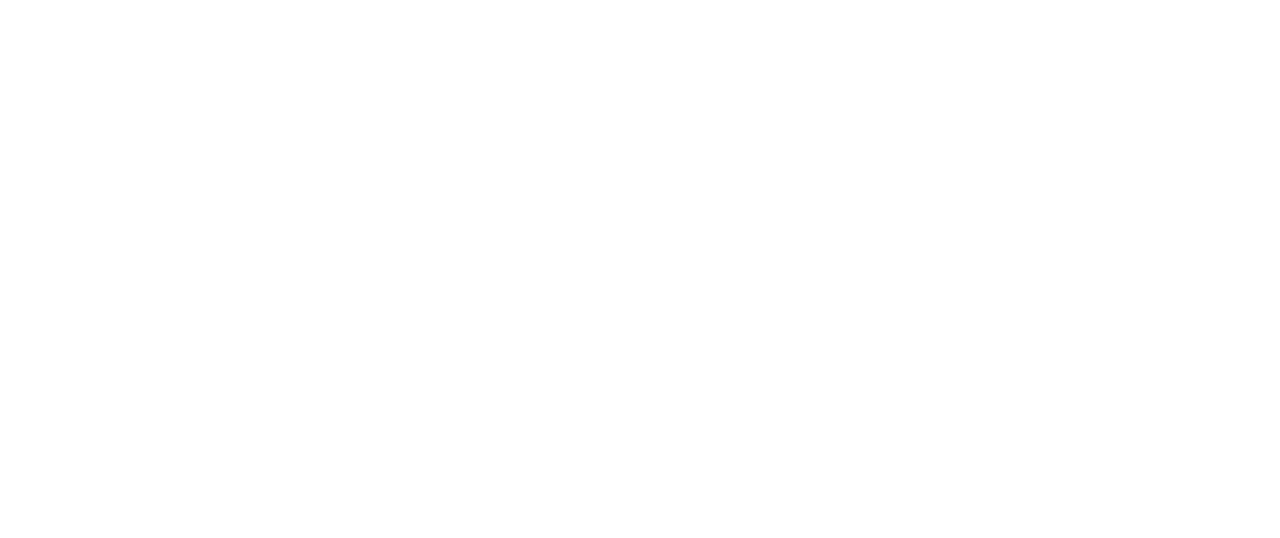
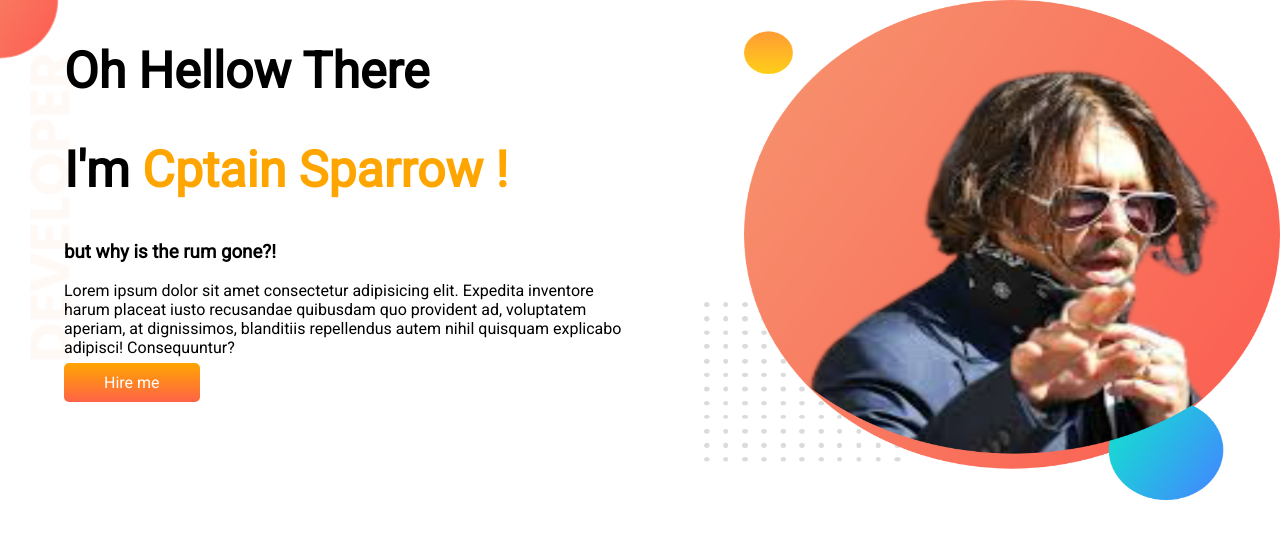
Before and after one commit to siam-saimur/developer-portfolio, a plain HTML site: page index.html in a window 1280 px wide. Drawn offline with Linux system fonts and the light colour scheme.

Commit message:
top banner

```diff
--- /dev/null
+++ b/developer-portfolio-master/style.css
@@ -0,0 +1,72 @@
+body{
+    margin: 0;
+    font-family: 'Poppins', sans-serif;
+}
+section{
+    height: 500px;
+    padding-bottom: 150px;
+}
+.top-banner{
+    background-image: url("images/top-banner.png");
+    background-repeat: no-repeat;
+}
+.half-width{
+    width:40%;
+    float: left;
+    margin-left: 5%;
+    padding-left: 2%;
+}
+h1{
+    font-size: 50px;
+}
+h1 span{
+    color: orange;
+}
+.half-width img{
+    width: 100%;
+}
+.anchor-button{
+    text-decoration: none;
+    background: linear-gradient(45deg, lightsalmon, tomato);
+    padding: 10px 40px;
+    border-radius: 5px;
+    color: white;
+    font-weight: 700;
+}
+p{
+    color: dimgray;
+}
+.dream-area{
+    background-image: url("images/dream-bg.png");
+    background-repeat: no-repeat;
+    background-position: right;
+}
+h2{
+    font-size: 40px;
+}
+.experience-area{
+    background-image: url("images/exp-bg.png");
+    background-repeat: no-repeat;
+    background-position: left;
+}
+.experience-area h3{
+    color: orange;
+}
+
+.experience-area div{
+    box-shadow: 5px 7px 40px gray;
+    height: 80%;
+}
+#full-stack{
+    border-left: 7px solid;
+    border-image: linear-gradient(180deg, lightsalmon, tomato);
+    border-image-slice: 1;
+}
+#baby-web{
+    border-left: 7px solid;
+    border-image: linear-gradient(180deg, blue, cyan);
+    border-image-slice: 1;
+}
+footer p{
+    text-align: center;
+}
--- a/index.html
+++ b/index.html
@@ -5,9 +5,26 @@
     <meta http-equiv="X-UA-Compatible" content="IE=edge">
     <meta name="viewport" content="width=device-width, initial-scale=1.0">
     <title>Siam Portfolio</title>
+    <link rel="preconnect" href="https://fonts.googleapis.com">
+    <link rel="preconnect" href="https://fonts.gstatic.com" crossorigin>
+    <link href="https://fonts.googleapis.com/css2?family=Roboto&display=swap" rel="stylesheet">
     <link rel="stylesheet" href="style.css">
 </head>
 <body>
+    <section class="top-banner">
+            <div class="half"><h1>Oh Hellow There </h1>
+                <h1>I'm <span class="cs">Cptain Sparrow !</span></h1>
+                <h3>but why is the rum gone?!</h3>
+                <p>Lorem ipsum dolor sit amet consectetur adipisicing elit. Expedita inventore harum placeat iusto recusandae quibusdam quo provident ad, voluptatem aperiam, at dignissimos, blanditiis repellendus autem nihil quisquam explicabo adipisci! Consequuntur?</p>
+                <a class="link-button" target="_blank" href="https://www.linkedin.com/in/saimur-siam-212500216">Hire me</a>
+        </div>
+        <div class="half">
+             <img src="images/my-bg1.png" height="500px" width="600px" alt="">
+           </div>
+        </div>
+     </section>
+
+
 
 </body>
 </html>
--- a/style.css
+++ b/style.css
@@ -0,0 +1,33 @@
+body{
+    font-family: 'Roboto', sans-serif;
+    margin: 0%;
+}
+h1{
+    font-size: 50px;
+}
+.cs{
+    color: orange;
+}
+section{
+    display: flex;
+}
+.half{
+    width: 50%;
+    padding-left: 5%;
+}
+.half img{
+    width:100%
+}
+.link-button{
+    text-decoration: none;
+    background-image: linear-gradient(orange,tomato);
+    padding: 10px 40px;
+    color: white;
+    font: weight 400px; ;
+    border-radius: 5px;
+}
+.top-banner{
+    background-image: url(images/top-banner.png);
+    background-repeat: no-repeat;
+
+}
```
Also changed, not shown: developer-portfolio-master/index.html (added, +52 -0 lines), developer-portfolio-master/images/dream-bg.png (added), developer-portfolio-master/images/exp-bg.png (added), developer-portfolio-master/images/jhankar.png (added), developer-portfolio-master/images/jhankar2.png (added), developer-portfolio-master/images/my-bg.png (added), developer-portfolio-master/images/my-bg2.png (added), developer-portfolio-master/images/top-banner.png (added), images/my-bg1.png (added), images/top-banner.png (added), 1 other file.
